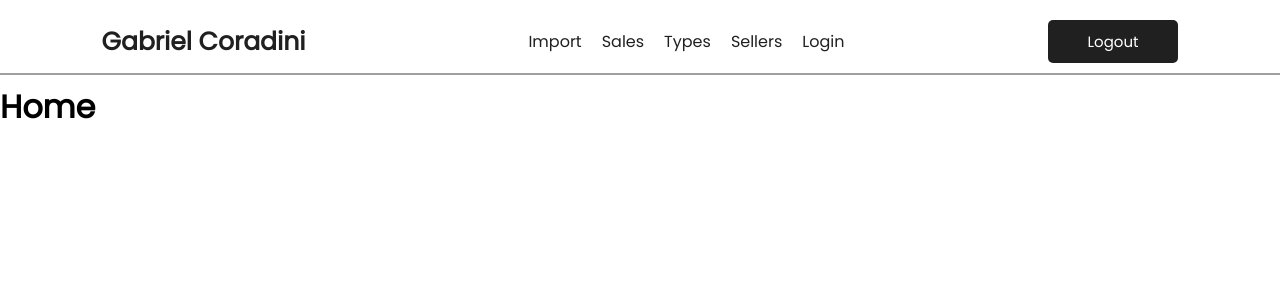
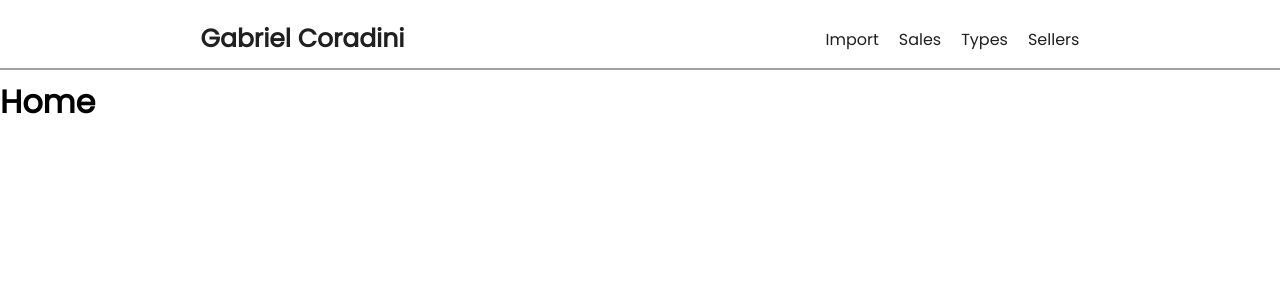
Before and after one commit to coradini0302/Desafio-Coodesh, a React (Create React App) app in the folder desafio/: page / in a window 1280 px wide. Shown: the top 300 px of the page. Built offline with nearby package versions, Linux system fonts and the light colour scheme.

Commit message:
unnecessary buttons

```diff
--- a/desafio/src/views/shared/Header.js
+++ b/desafio/src/views/shared/Header.js
@@ -18,12 +18,10 @@ class Header extends Component {
               <li><NavLink className="nav-link"  exact="true" to="/Types">Types</NavLink></li>
               <li><NavLink className="nav-link"  exact="true" to="/Sellers">Sellers</NavLink></li>
 
-              <li><NavLink className="nav-link"  exact="true" to="/Login">Login</NavLink></li>
 
             </ul>
 
           </div>
-          <button className="btn-logout" href='#'>Logout</button>
 
         </nav>
 
```
